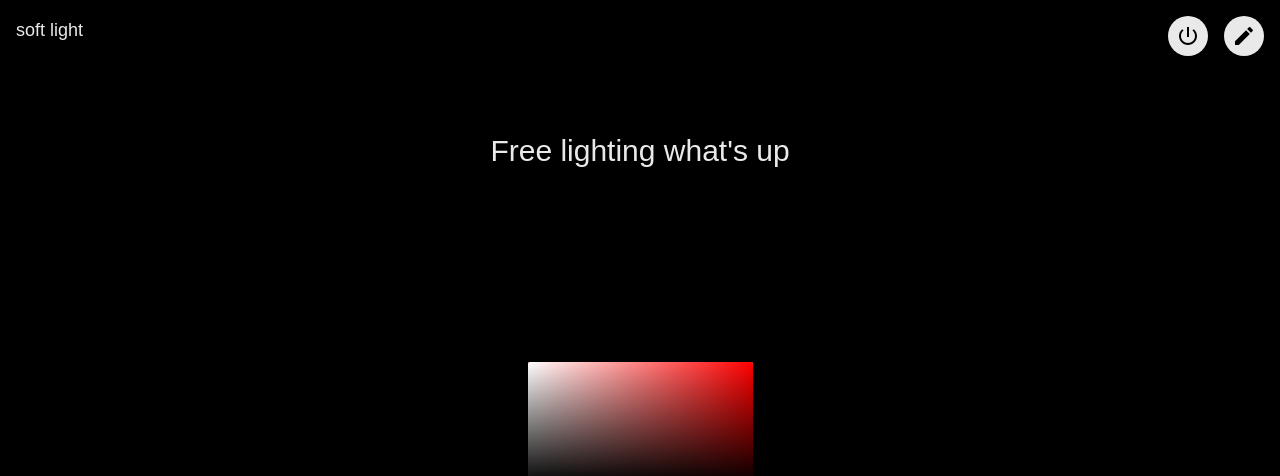
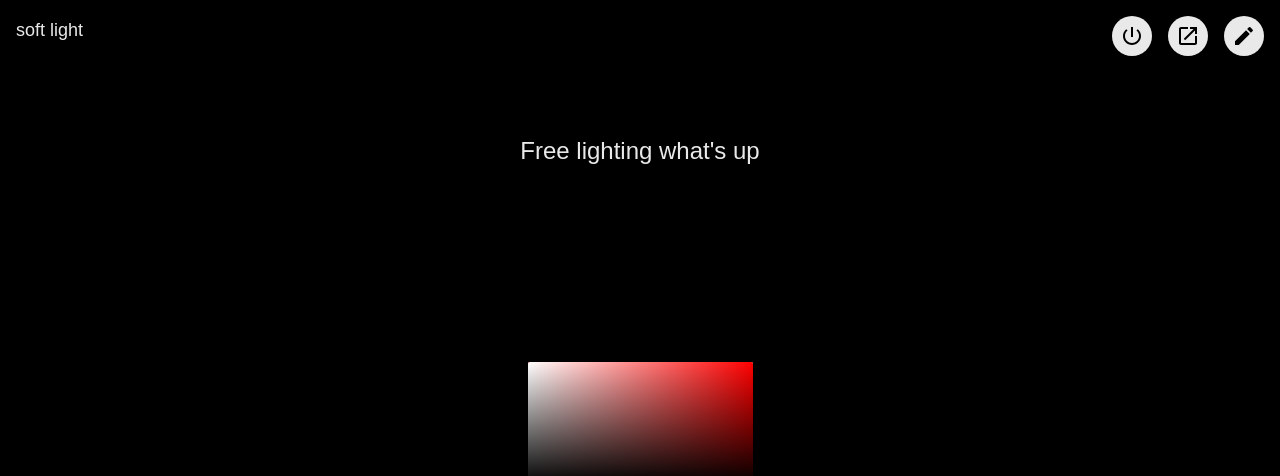
Before and after one commit to heystevegray/soft-light, a Gatsby site: page /App in a window 1280 px wide. Shown: the top 476 px of the page. Built offline with nearby package versions, Linux system fonts and the light colour scheme; Gatsby itself is replaced by a stand-in of ours.

Commit message:
Ability to parse links!

```diff
--- a/package.json
+++ b/package.json
@@ -22,6 +22,7 @@
     "gatsby": "^2.28.0",
     "gatsby-plugin-postcss": "^3.3.0",
     "gatsby-plugin-sass": "^2.7.0",
+    "html-react-parser": "^0.14.2",
     "postcss": "^8.1.14",
     "react": "^16.14.0",
     "react-color": "^2.19.3",
--- a/src/assets/index.css
+++ b/src/assets/index.css
@@ -5,6 +5,7 @@
 :root {
   --light: #e9e9e9;
   --dark: #303030;
+  --link: #4ccfdb;
   --textShadow: 2px 2px 3px black !important;
 }
 
@@ -42,3 +43,7 @@ h2 {
 .icon {
   color: var(--light);
 }
+
+a {
+  color: var(--link) !important;
+}
--- a/src/pages/App.tsx
+++ b/src/pages/App.tsx
@@ -1,11 +1,12 @@
-import React, { useState, useEffect } from "react"
+import React, { useState, useEffect, ReactElement } from "react"
 import Fab from "@material-ui/core/Fab"
 import ColorizeIcon from "@material-ui/icons/Colorize"
 import PaletteIcon from "@material-ui/icons/Palette"
 import { IconButton, Snackbar, Link, Tooltip } from "@material-ui/core"
 import Alert from "@material-ui/lab/Alert"
-import { Save, Edit, PowerSettingsNew } from "@material-ui/icons"
+import { Save, Edit, PowerSettingsNew, OpenInNew } from "@material-ui/icons"
 import { SwatchesPicker, ChromePicker, ColorResult } from "react-color"
+import parse from "html-react-parser"
 
 interface State {
   defaultColor: ColorResult
@@ -16,14 +17,12 @@ interface State {
 
 const messages = [
   "Free lighting what's up",
-  "Adjust the background color of this page and use your screen as a soft light source for your face",
-  "This really brings our your eyes!",
-  "Choose a background color that makes you look good for video calls",
-  "Pick a background color to use as additional lighting from your monitor, or monitors 😎 ",
+  "This one really brings out your eyes",
+  'Change the background color of your screen, or screens 😎 <a target="_blank" href="/">open another tab</a>!',
+  'Inspired by Julie Schiro\'s <a target="_blank" href="https://www.youtube.com/watch?v=jiUpK0dhWTE&t=421s&ab_channel=JulieSchiro">"secret monitor hack"</a>, go give it a watch. Thank you Julie!',
   "soft light, for everyone",
   "soft light, it's lit (travis scott reverb)",
   "Look how beautiful you are!",
-  "Looking good",
   `"When will my reflection show, who I am, inside."`,
   "Free video conferencing lighting",
 ]
@@ -100,6 +99,11 @@ export default function App() {
 
   const handleColorChange = (color: ColorResult): void => {
     setState(state => ({ ...state, backgroundColor: color }))
+
+    // Hide notifications
+    if (showNotification) {
+      setShowNotification(false)
+    }
   }
 
   const handleEdit = (): void => {
@@ -154,6 +158,8 @@ export default function App() {
     },
   }
 
+  const message = parse(messages[messageIndex])
+
   return (
     <div
       className="font-sans grid gap-4 grid-rows-layout base"
@@ -175,6 +181,17 @@ export default function App() {
             <PowerSettingsNew style={{ color: hexWithAlpha }} />
           </Fab>
         </Tooltip>
+        <Tooltip title="Duplicate Tab">
+          <a target="_blank" href="/">
+            <Fab
+              style={{ background: "var(--light)" }}
+              aria-label="Lights Out"
+              size="small"
+            >
+              <OpenInNew style={{ color: hexWithAlpha }} />
+            </Fab>
+          </a>
+        </Tooltip>
         <div className="pr-4">
           <Tooltip title="Edit">
             <Fab
@@ -192,9 +209,9 @@ export default function App() {
         <h2
           tabIndex={2}
           aria-label="description of soft light"
-          className="text-3xl text-center"
+          className="text-2xl text-center "
         >
-          {messages[messageIndex]}
+          {message}
         </h2>
       </div>
       {state.usePalette ? (
@@ -247,7 +264,7 @@ export default function App() {
         </Tooltip>
       </div>
       <Snackbar
-        className="mt-12"
+        className="mt-16"
         open={showNotification}
         autoHideDuration={6000}
         anchorOrigin={{ vertical: "top", horizontal: "right" }}
@@ -258,7 +275,10 @@ export default function App() {
           onClose={handleNotificationClose}
           severity="success"
         >
-          {`Saved default soft light as ${hexWithAlpha} 👍`}
+          {`Saved default soft light as ${formatColor(
+            state.defaultColor.hex,
+            state.defaultColor.rgb.a
+          )} 👍`}
         </Alert>
       </Snackbar>
     </div>
--- a/tailwind.config.js
+++ b/tailwind.config.js
@@ -17,7 +17,7 @@ module.exports = {
         layout: "auto 1fr 3fr 64px",
       },
       gridTemplateColumns: {
-        appbar: "1fr auto auto",
+        appbar: "1fr auto auto auto",
         toolbar: "auto 1fr auto",
       },
     },
```
Also changed, not shown: 1 other file.
